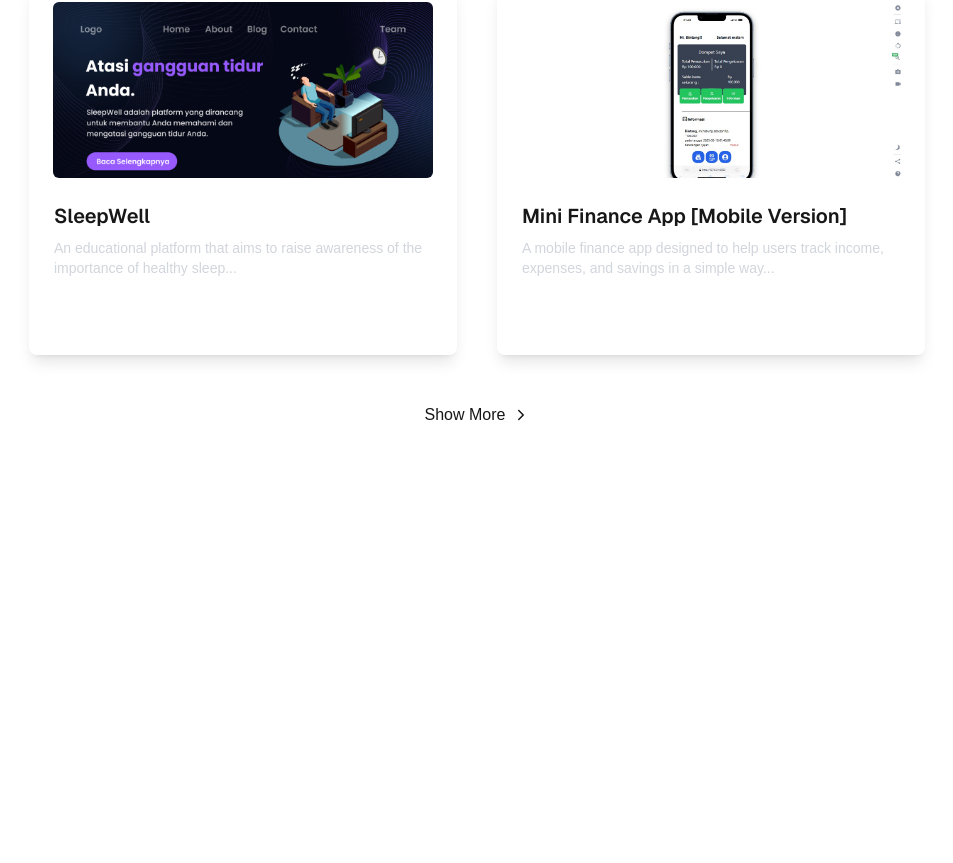
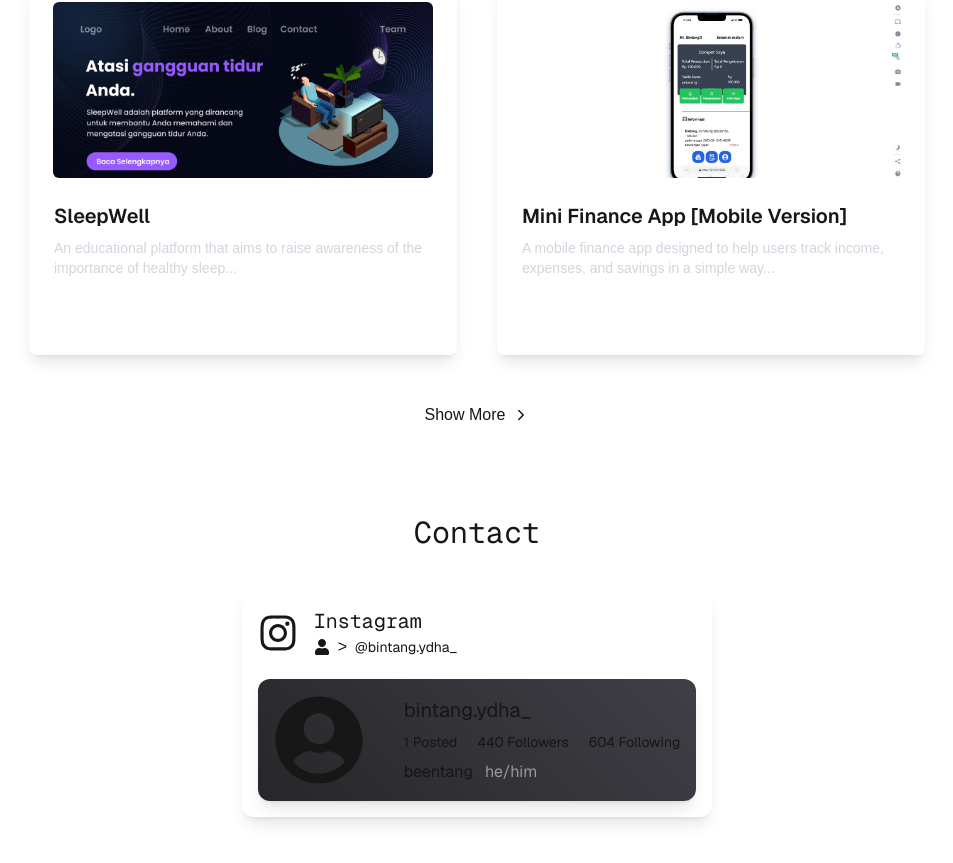
Before and after one commit to Bibintanggg/porto-v4, a Next.js app: page /home in a window 1280 px wide. Shown: the part 1447-2310 px from the top of the page, without its empty margins (163-1116 px from the left). Before the commit the page ends 1962 px from the top, so only its background shows below. Built offline with nearby package versions, Linux system fonts and the light colour scheme.

Commit message:
feat: new style for contact and refactor codeat cardcontact
change code at cardcontact before resuable and now reusable

```diff
--- /dev/null
+++ b/src/app/components/CardContact.tsx
@@ -0,0 +1,41 @@
+// import { Card } from "@/components/ui/card";
+// import { FaInstagram, FaGithub, FaLinkedin } from "react-icons/fa";
+import Card from "./Card";
+import React from "react";
+
+interface ContactProps {
+    label: string
+    icon: React.ReactNode
+    link: string
+    subLabel?: string
+    subIcon?: React.ReactNode
+    classname?: string
+    children?: React.ReactNode
+    // image?: string
+}
+export default function CardContact({ label, icon, link, classname, subIcon, children, subLabel}: ContactProps) {
+    return (
+        <a href={link} className={classname}>
+            <Card>
+                <div className="relative flex items-center ">
+                    <div className="flex items-center gap-4">
+                        {icon}
+                        <div className="flex flex-col">
+                            <h1 className="font-mono text-xl">{label}</h1>
+                            <div className="flex gap-2 items-center">
+                                {subIcon}
+                                <p>&gt;</p>
+                                <p className="text-sm font-sans">{subLabel}</p>
+                            </div>
+                        </div>
+                    </div>
+
+                </div>
+
+                <div>
+                {children}
+                </div>
+            </Card>
+        </a>
+    );
+}
--- a/src/app/home/page.tsx
+++ b/src/app/home/page.tsx
@@ -1,6 +1,17 @@
 "use client";
 
-import { FaCss3, FaGithub, FaInstagram, FaLaravel, FaLinkedin, FaReact, FaTiktok, FaUserNinja } from "react-icons/fa";
+import {
+  FaCss3,
+  FaGithub,
+  FaInstagram,
+  FaLaravel,
+  FaLinkedin,
+  FaReact,
+  FaTiktok,
+  FaUser,
+  FaUserNinja ,
+  FaUserCircle
+} from "react-icons/fa";
 import { AiOutlineProject } from "react-icons/ai";
 import { BiLogoTypescript, BiMusic } from "react-icons/bi";
 import { SiTailwindcss } from "react-icons/si";
@@ -14,6 +25,7 @@ import Card from "../components/Card";
 import { useState } from "react";
 import CardProject from "../components/CardProject";
 import { project } from "@/data/data-project";
+import CardContact from "../components/CardContact";
 
 const SocialIcon = ({
   icon,
@@ -387,8 +399,53 @@ export default function Home() {
           </div>
         )}
 
+      <div className="flex justify-center items-center flex-col mt-20">
+        <div className="flex justify-center items-center ">
+          <h1 className="font-mono text-3xl">Contact</h1>
+        </div>
 
+        <div className="mt-10">
+        <CardContact
+        link="#"
+        icon={<FaInstagram size={40}/>}
+        label="Instagram"
+        subLabel="@bintang.ydha_"
+        subIcon={<FaUser/>}
+        >
+          <div className="mt-5">
+            <Card shiny>
+              <div className="relative flex items-center gap-10">
+              <FaUserCircle size={90}/>
+                <div>
+
+                  <div className="flex gap-2 flex-col font-sans">
+                  <div className="font-sans text-xl">
+                    <h1>bintang.ydha_</h1>
+                  </div>
+
+                  <div className="flex items-center gap-4 text-sm">
+                    <ul className="flex gap-5">
+                      <li>1 Posted</li>
+                      <li>440 Followers</li>
+                      <li>604 Following</li>
+                    </ul>
+                  </div>
+
+                  <div className="flex gap-3">
+                    <p>beentang</p>
+                    <span className="text-white/50">he/him</span>
+                  </div>
+                  </div>
+                </div>
+              </div>
+            </Card>
+          </div>
+
+        </CardContact>
+        </div>
       </div>
+      </div>
+
     </div>
   );
 }
```
Also changed, not shown: src/app/components/Navbar.tsx (line endings or trailing spaces).
